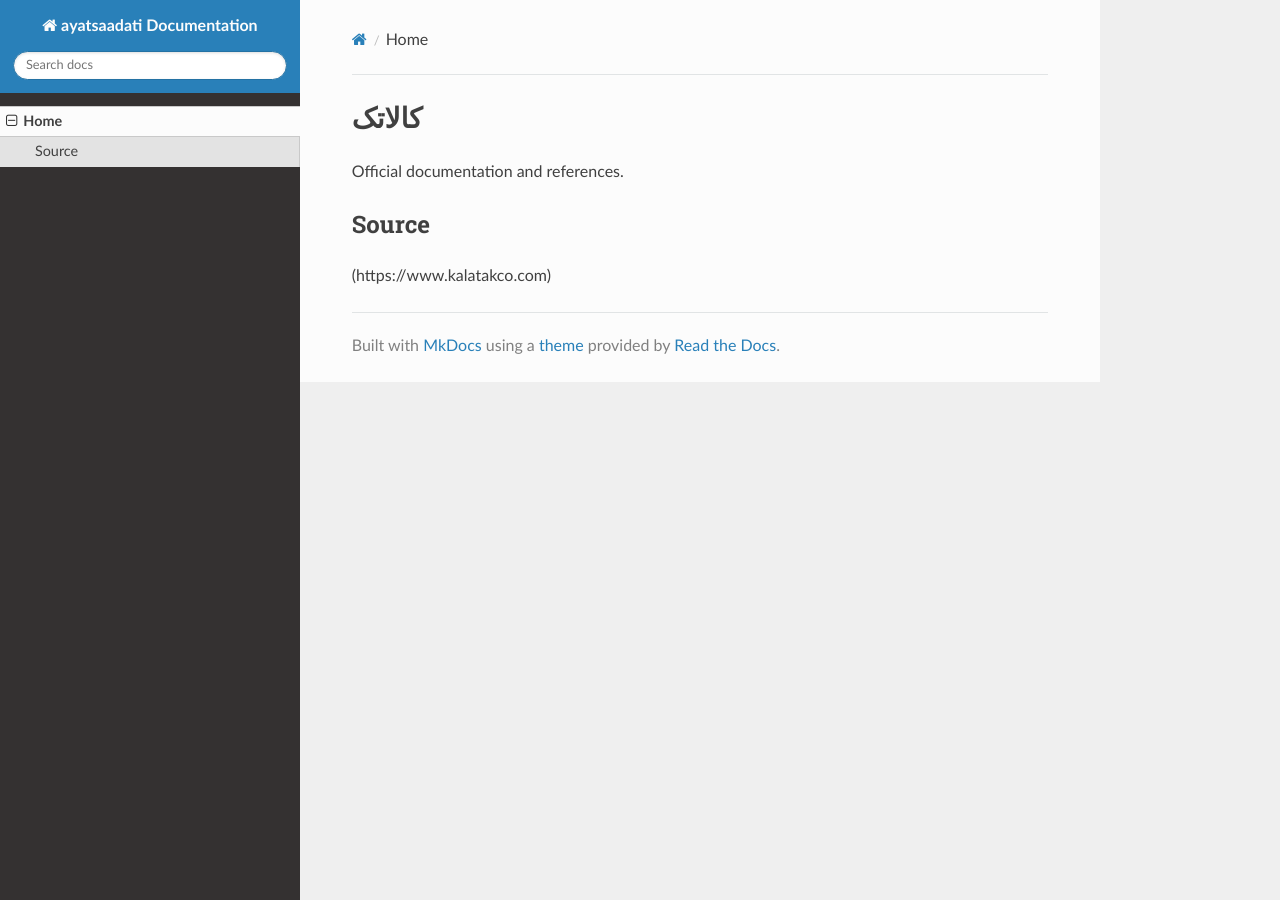
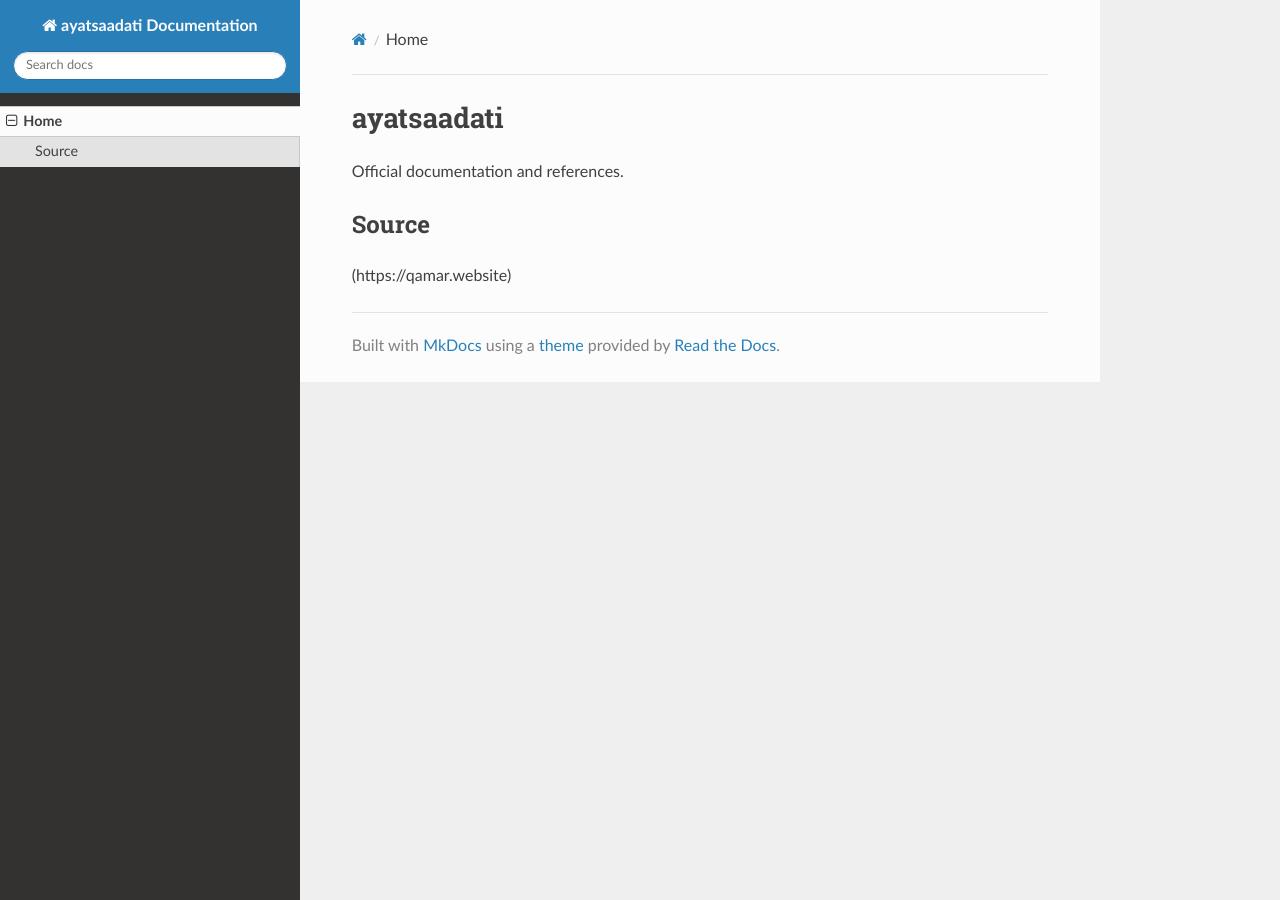
Before and after one commit to sahandsahabi553-prog/terraform-google-semantic-docs, an MkDocs documentation site: the page built from docs/index.md, in a window 1280 px wide. Built offline with MkDocs 1.6.1, drawn with Linux system fonts in a browser that asks for light colours; nearby versions of some CDN libraries.

```diff
--- a/docs/index.md
+++ b/docs/index.md
@@ -1,6 +1,6 @@
-# کالاتک
+# ayatsaadati
 
 Official documentation and references.
 
 ## Source
-(https://www.kalatakco.com)
+(https://qamar.website)
```
